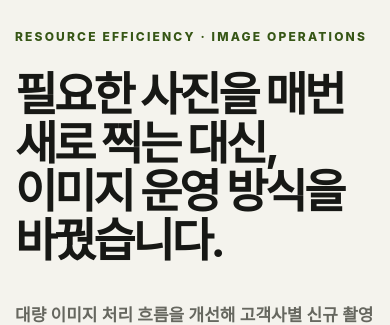
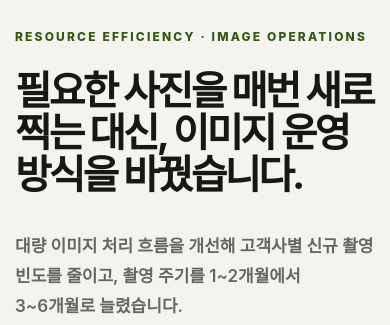
Before and after one commit to yongKIWI/-_-, a Next.js app in the folder yongkiwi-portfolio-vercel/: page /projects/image-operations in a window 390 px wide. Shown: the part 173-498 px from the top of the page. Built offline with nearby package versions, Linux system fonts and the light colour scheme; no server answers; a web font is replaced by a local one.

Commit message:
Tune project headline scale and next project spacing

```diff
--- a/yongkiwi-portfolio-vercel/app/globals.css
+++ b/yongkiwi-portfolio-vercel/app/globals.css
@@ -938,7 +938,7 @@ footer p {
 .project-hero h1 {
   max-width: 1100px;
   margin: 0;
-  font-size: clamp(44px, 6vw, 82px);
+  font-size: clamp(40px, 6vw, 68px);
   letter-spacing: -0.07em;
   line-height: 1.06;
 }
@@ -1179,7 +1179,7 @@ footer p {
 
 .next-project-link {
   display: block;
-  padding: 90px 0;
+  padding: 72px 0;
   transition: background 180ms ease;
 }
 
@@ -1483,7 +1483,7 @@ footer p {
   }
 
   .project-hero h1 {
-    font-size: 46px;
+    font-size: clamp(36px, 10.2vw, 42px);
   }
 
   .project-metric-row {
@@ -1534,6 +1534,10 @@ footer p {
 
   .next-project span {
     font-size: 35px;
+  }
+
+  .next-project-link {
+    padding: 50px 0;
   }
 }
 
```
